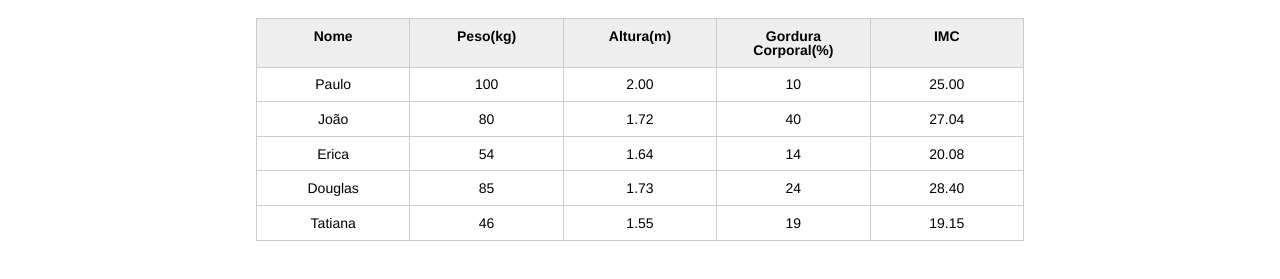
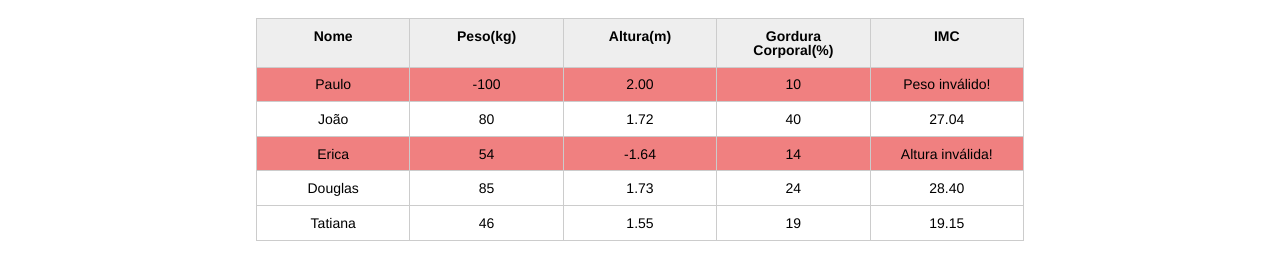
Before and after one commit to CassiaSotolani/aparecida-nutricao, a plain HTML site: page index.html in a window 1280 px wide. Shown: the part 123-402 px from the top of the page. Drawn offline with Linux system fonts and the light colour scheme.

Commit message:
Manupulando style do paciente que estiver com erro no peso ou na altura

```diff
--- a/css/index.css
+++ b/css/index.css
@@ -132,3 +132,7 @@ button[disabled=disabled], button:disabled {
 .campo-invalido{
 	border: 1px solid red;
 }
+
+.paciente-invalido {
+	background-color: lightcoral;
+}
--- a/index.html
+++ b/index.html
@@ -30,7 +30,7 @@
 					<tbody id="tabela-pacientes">
 						<tr class="paciente">
 							<td class="info-nome">Paulo</td>
-							<td class="info-peso">100</td>
+							<td class="info-peso">-100</td>
 							<td class="info-altura">2.00</td>
 							<td class="info-gordura">10</td>
 							<td class="info-imc">0</td>
@@ -47,7 +47,7 @@
 						<tr class="paciente" >
 							<td class="info-nome">Erica</td>
 							<td class="info-peso">54</td>
-							<td class="info-altura">1.64</td>
+							<td class="info-altura">-1.64</td>
 							<td class="info-gordura">14</td>
 							<td class="info-imc">0</td>
 						</tr>
--- a/js/script.js
+++ b/js/script.js
@@ -18,11 +18,13 @@ for(var i = 0; i < pacientes.length; i++) {
     if(peso <= 0 || peso >= 1000) {
         pesoEhValido = false;
         tdImc.textContent = "Peso inválido!";
+        pacientes[i].classList.add('paciente-invalido');
     }
 
     if(altura <= 0 || altura >= 3.00) {
         alturaEhValida = false;
         tdImc.textContent = "Altura inválida!";
+        pacientes[i].classList.add('paciente-invalido');
     }
 
     if(alturaEhValida && pesoEhValido) {
```
